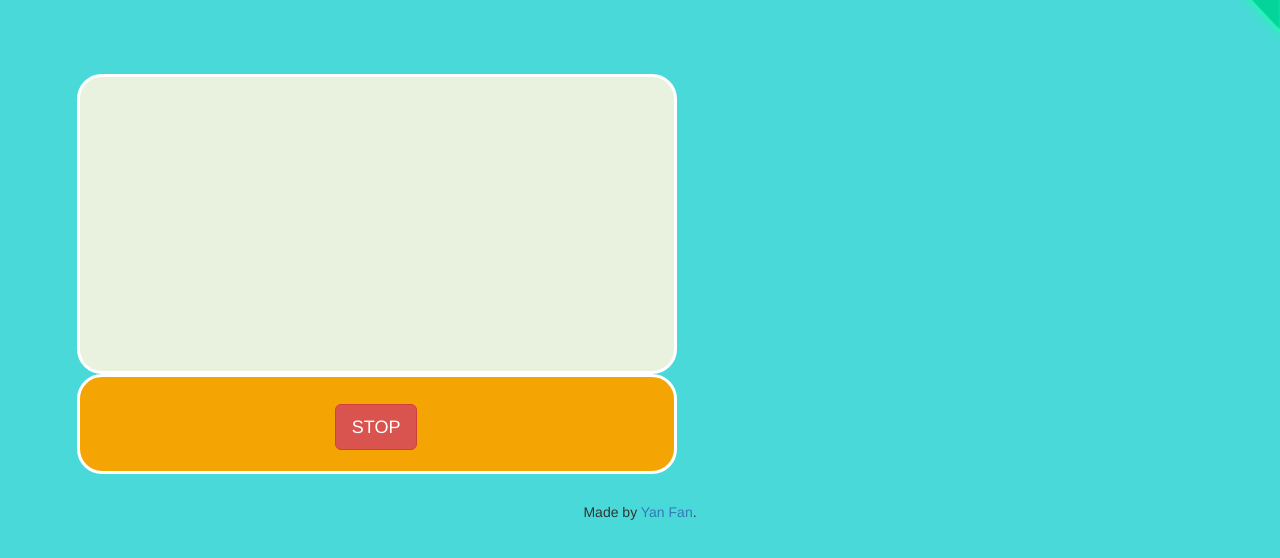
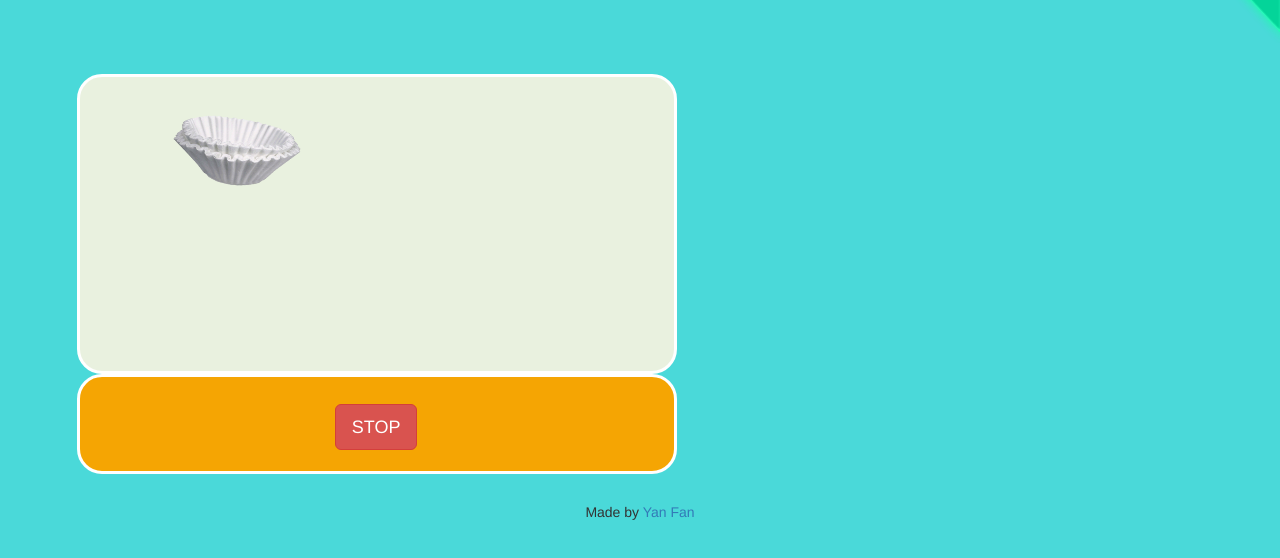
Before and after one commit to yanarchy/slothmachine, a plain HTML site: page index.html in a window 1280 px wide. Both pictures are taken after a click on the button "START". Shown: the part 106-664 px from the top of the page. Drawn offline with nearby package versions, Linux system fonts and the light colour scheme.

Commit message:
Add spritely, animation testing

```diff
--- a/css/style.css
+++ b/css/style.css
@@ -16,6 +16,14 @@ body {
 	height: 300px;
 	border-radius: 25px;
 	border: white solid 3px;
+}
+
+.machine .item1 {
+  -ms-transform: rotate(7deg); /* IE 9 */
+  -webkit-transform: rotate(7deg); /* Chrome, Safari, Opera */
+  transform: rotate(7deg);
+  height: 150px;
+  width: 150px;
 }
 
 .button {
--- a/index.html
+++ b/index.html
@@ -17,6 +17,11 @@
 	<div class="machine">
 
 		<div class="slot1">
+			<ul>
+				<ul>
+					<img class="item1" src="images/coffeefilter.png"/>
+				</ul>
+			</ul>
 		</div>
 		<div class="slot2">
 		</div>
@@ -32,10 +37,11 @@
 	</div>
 
 	<footer>
-		Made by <a href="http://blog.fanofyan.com" target="_blank">Yan Fan</a>.
+		Made by <a href="http://blog.fanofyan.com" target="_blank">Yan Fan</a>
 	</footer>
 </body>
 
 <script src="http://ajax.googleapis.com/ajax/libs/jquery/1.7.2/jquery.min.js"></script>
+<script src="https://cdnjs.cloudflare.com/ajax/libs/jquery.spritely/0.6.8/jquery.spritely.min.js"></script>
 <script src="js/machine.js"></script>
 </html>
--- a/js/machine.js
+++ b/js/machine.js
@@ -25,6 +25,14 @@ $(document).ready(function() {
 	$('#start-button').click(function(){
 		console.log('start button clicked!');
 		console.log('spin that wheel!!');
+		/*********
+		attempts at animation
+								********/
+
+		$('.item1').animate({
+			left: 100
+		}, "slow");
+
 		$('#stop-button').show();
 		$('#start-button').hide();
 	})
@@ -42,7 +50,6 @@ $(document).ready(function() {
 		$('#reset-button').hide();
 		$('#start-button').show();
 	})
-
 
 
 
```
Also changed, not shown: 1 other file.
